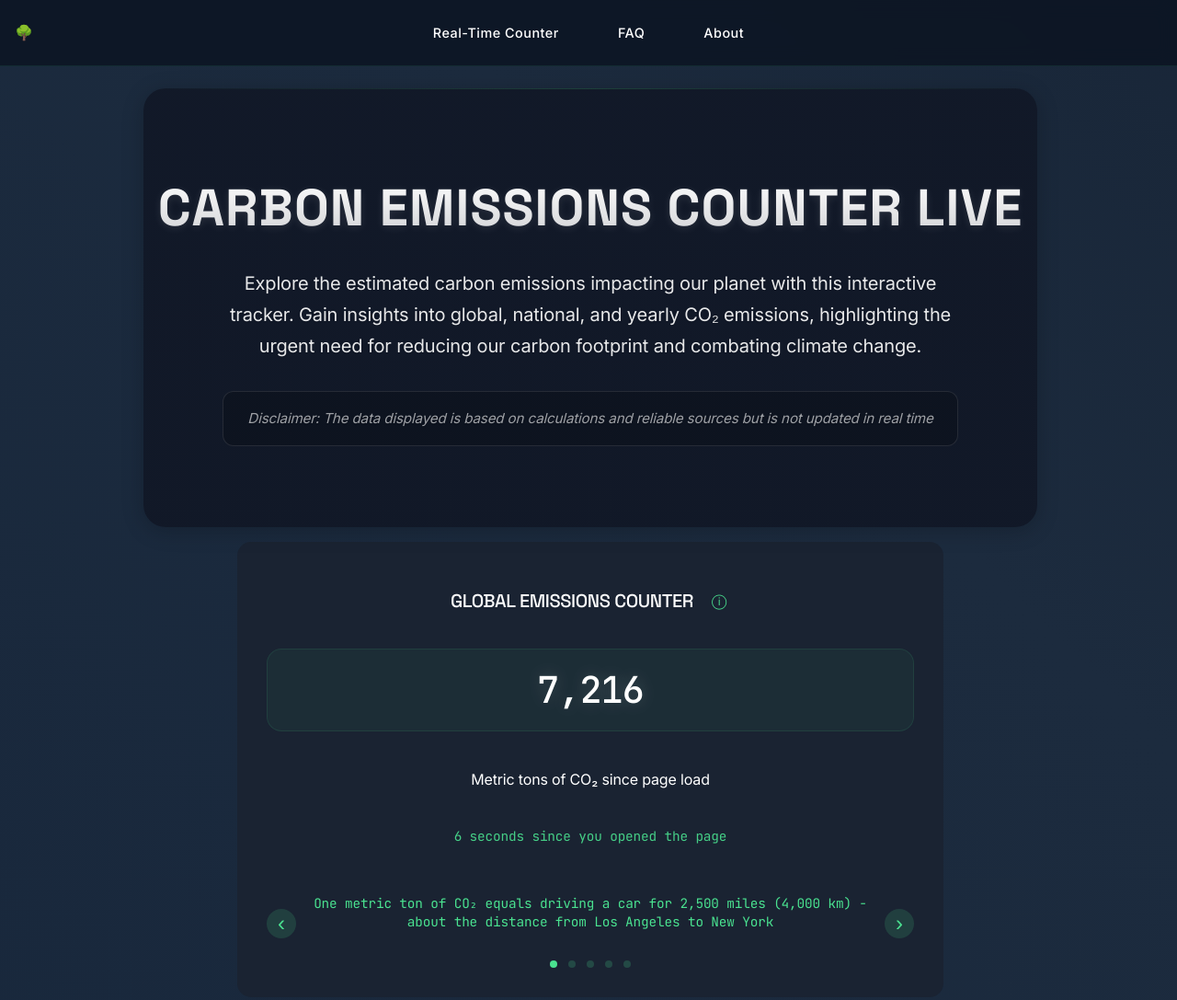
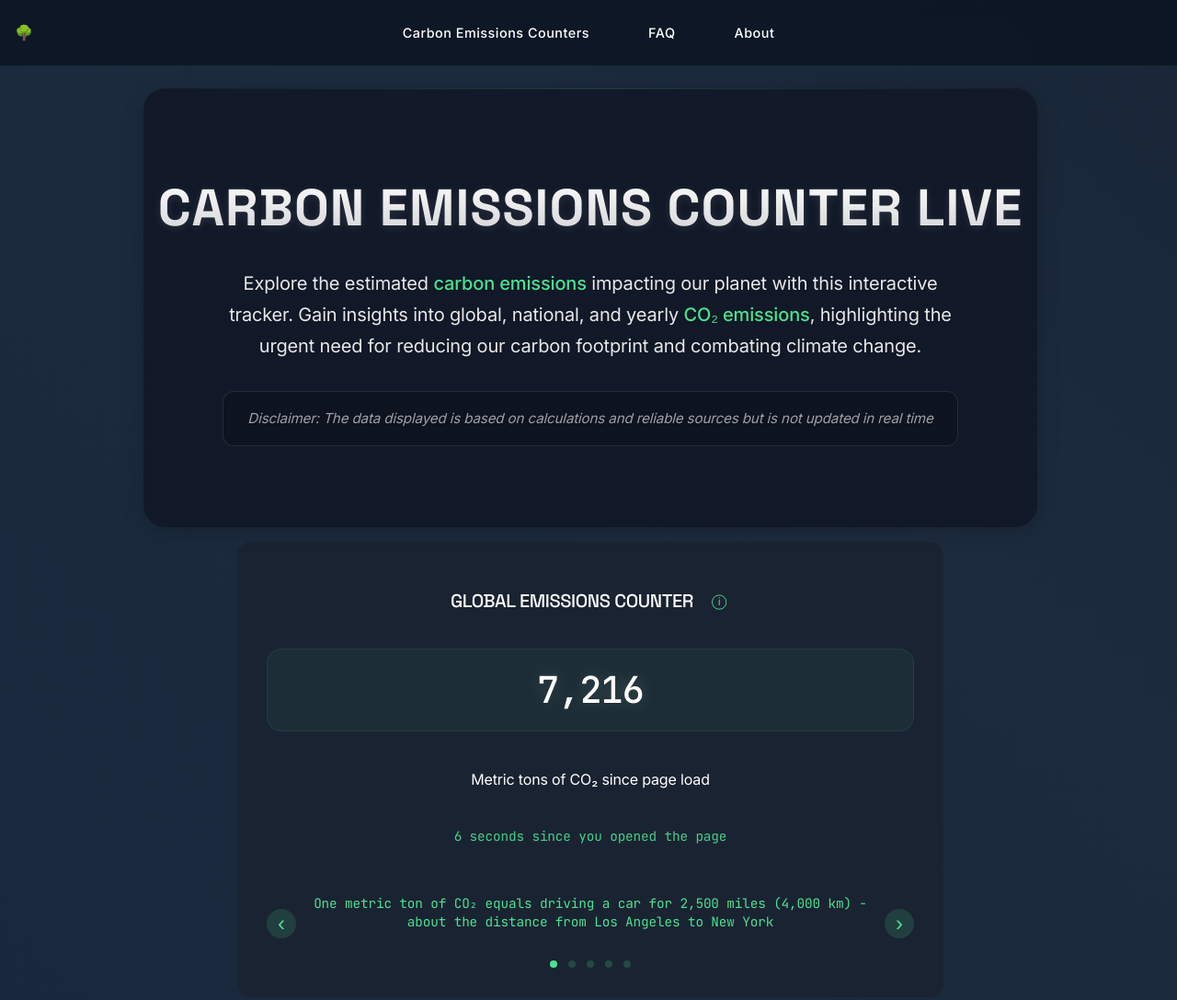
Before and after one commit to Moxi89/carbon-counter, a plain HTML site: page static/index.html in a window 1280 px wide. Shown: the top 1087 px of the page at 92% size. Drawn offline with nearby package versions, Linux system fonts and the light colour scheme.

Commit message:
Enhanced hero section and navigation
- Added highlights to key terms in hero text
- Updated navigation link text to 'Carbon Emissions Counters'
- Fixed counter section navigation target
- Added hover effects to highlighted text

```diff
--- a/static/css/styles.css
+++ b/static/css/styles.css
@@ -1234,6 +1234,16 @@ h3 {
     background: rgba(0, 0, 0, 0.2);
 }
 
+.hero-description .highlight {
+    color: var(--accent-color);
+    font-weight: 500;
+    transition: color 0.3s ease;
+}
+
+.hero-description .highlight:hover {
+    color: #22C55E;
+}
+
 @media (max-width: 768px) {
     .hero-section {
         padding: 3rem 1rem;
--- a/static/index.html
+++ b/static/index.html
@@ -75,7 +75,7 @@
                 <span class="leaf-icon">🌳</span>
             </div>
             <div class="nav-items">
-                <a href="#counter-section" class="nav-link">Real-Time Counter</a>
+                <a href="#global-emissions-card" class="nav-link">Carbon Emissions Counters</a>
                 <a href="#faq-section" class="nav-link">FAQ</a>
                 <a href="#footer" class="nav-link">About</a>
             </div>
@@ -85,13 +85,13 @@
                 <div class="hero-section" data-aos="fade-right" data-aos-duration="600">
                     <h1>CARBON EMISSIONS COUNTER LIVE</h1>
                     <div class="hero-description">
-                        <p>Explore the estimated carbon emissions impacting our planet with this interactive tracker. Gain insights into global, national, and yearly CO₂ emissions, highlighting the urgent need for reducing our carbon footprint and combating climate change.</p>
+                        <p>Explore the estimated <span class="highlight">carbon emissions</span> impacting our planet with this interactive tracker. Gain insights into global, national, and yearly <span class="highlight">CO₂ emissions</span>, highlighting the urgent need for reducing our carbon footprint and combating climate change.</p>
                         <p class="disclaimer">Disclaimer: The data displayed is based on calculations and reliable sources but is not updated in real time</p>
                     </div>
                 </div>
 
                 <div class="counters-grid">
-                    <div class="counter-card">
+                    <div class="counter-card" id="global-emissions-card">
                         <h3>
                             GLOBAL EMISSIONS COUNTER
                             <button class="info-button"
```
